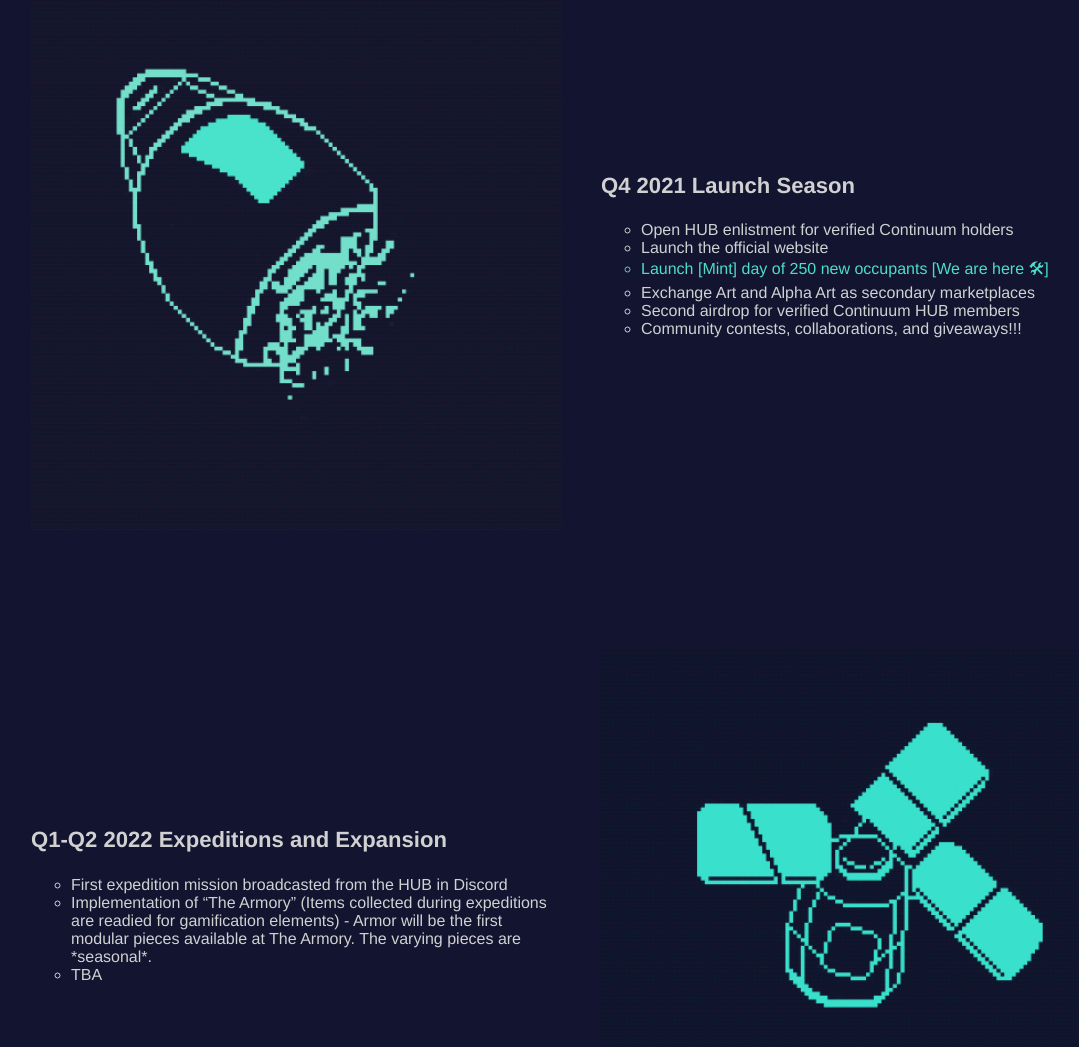
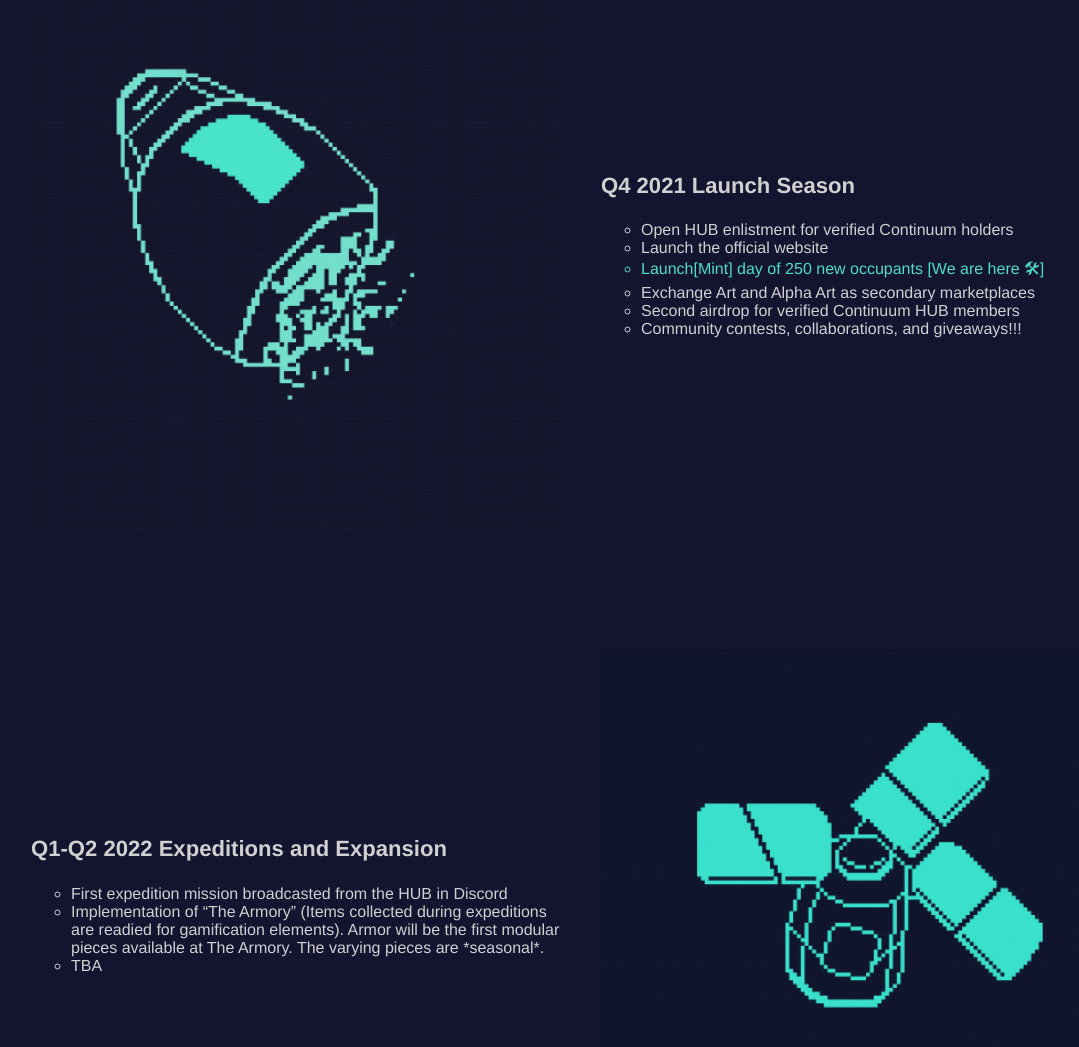
Before and after one commit to Temperedfire/continuum, a Jekyll site: the page built from index.html, in a window 1280 px wide and 1400 px high, scrolled down 3220 px, cut to the strip 0-1256 px from the top of the window. Shown: the top 1047 px of the strip, without its empty margins (59-1138 px from the left). Built offline with Jekyll 4.4.1, drawn with Linux system fonts in a browser that asks for light colours.

```diff
--- a/index.html
+++ b/index.html
@@ -64,7 +64,7 @@ description: A curated pocket of sci-fi NFTs stationed on a space habitat.
 <ul style="list-style-type:circle;">
 	<li>Open HUB enlistment for verified Continuum holders</li>
 	<li>Launch the official website</li>
-<li style="color:#4dddca;">Launch [Mint] day of 250 new occupants [We are here 🛠]</li>
+<li style="color:#4dddca;">Launch[Mint] day of 250 new occupants [We are here 🛠]</li>
 	<li>Exchange Art and Alpha Art as secondary marketplaces</li>
 	<li>Second airdrop for verified Continuum HUB members</li>
 	<li>Community contests, collaborations, and giveaways!!!</li>
@@ -83,7 +83,7 @@ description: A curated pocket of sci-fi NFTs stationed on a space habitat.
 	<strong>Q1-Q2 2022 Expeditions and Expansion<br></strong>
 <ul style="list-style-type:circle;">
 	<li>First expedition mission broadcasted from the HUB in Discord</li>
-	<li>Implementation of “The Armory” (Items collected during expeditions are readied for gamification elements) - Armor will be the first modular pieces available at The Armory. The varying pieces are *seasonal*.</li>
+	<li>Implementation of “The Armory” (Items collected during expeditions are readied for gamification elements). Armor will be the first modular pieces available at The Armory. The varying pieces are *seasonal*.</li>
 	<li>TBA</li>
 				</ul></p>
 			</div>
```
